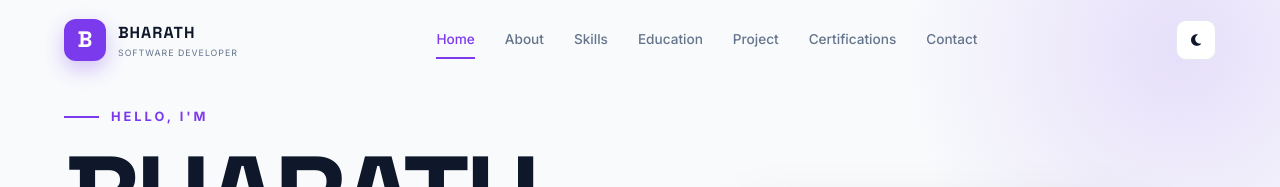
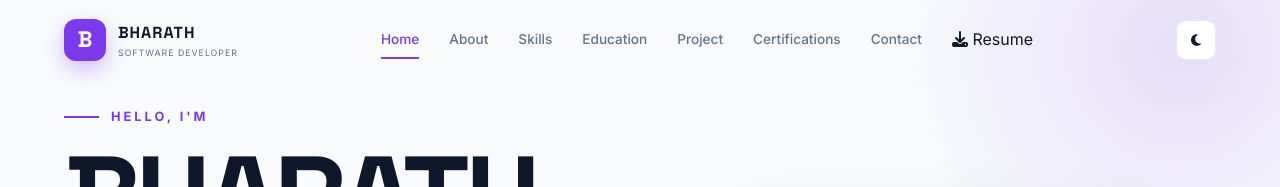
Before and after one commit to BharathThiruvenkadam/Portfolio, a plain HTML site: page index.html in a window 1280 px wide. Shown: the top 187 px of the page. Drawn offline with nearby package versions, Linux system fonts and the light colour scheme.

Commit message:
Update index.html

```diff
--- a/index.html
+++ b/index.html
@@ -152,6 +152,17 @@
                 >
                     Contact
                 </a>
+                <a
+    href="resume/Bharath_T_Resume.pdf"
+    download="Bharath_T_Resume.pdf"
+    class="resume-nav-btn"
+>
+
+    <i class="fa-solid fa-download"></i>
+
+    Resume
+
+</a>
 
             </nav>
 
```
